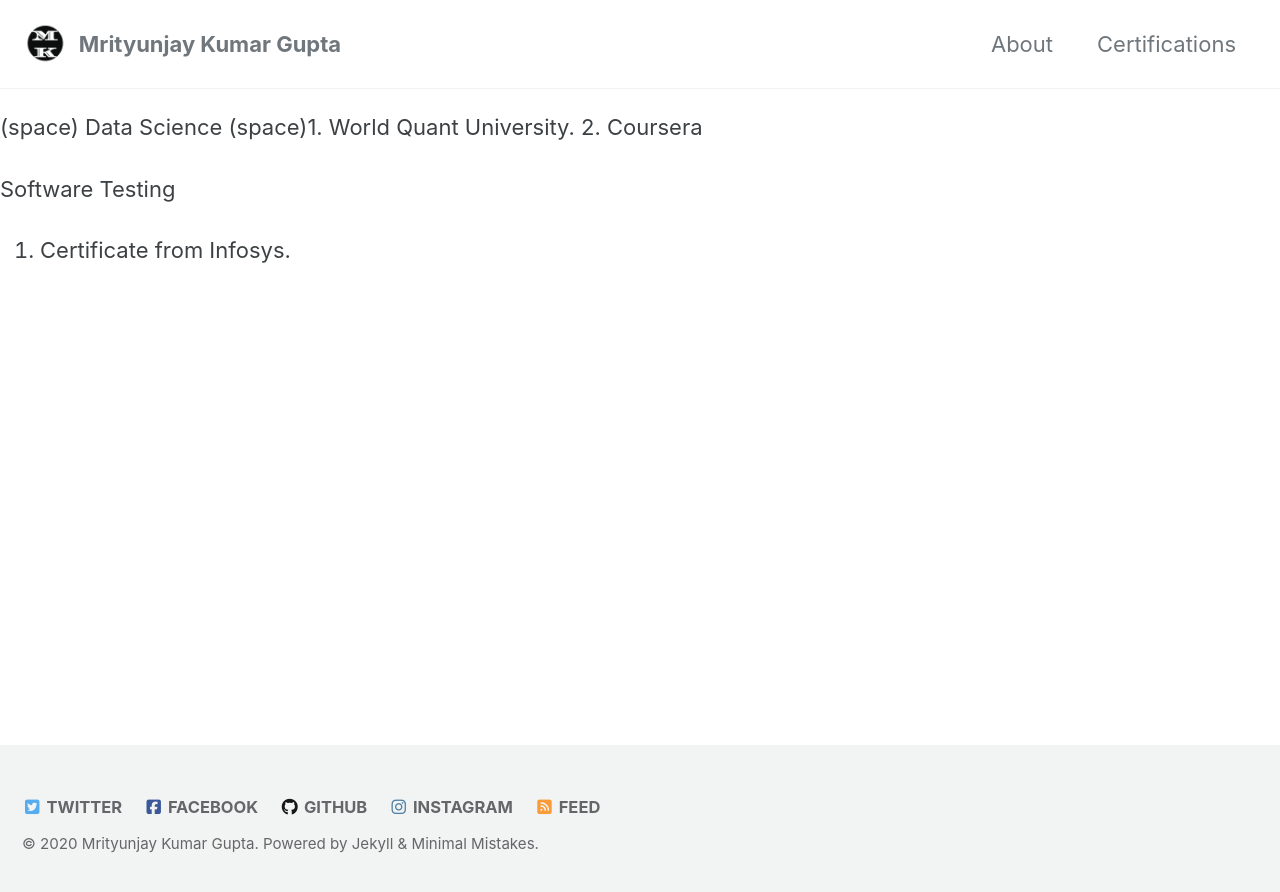
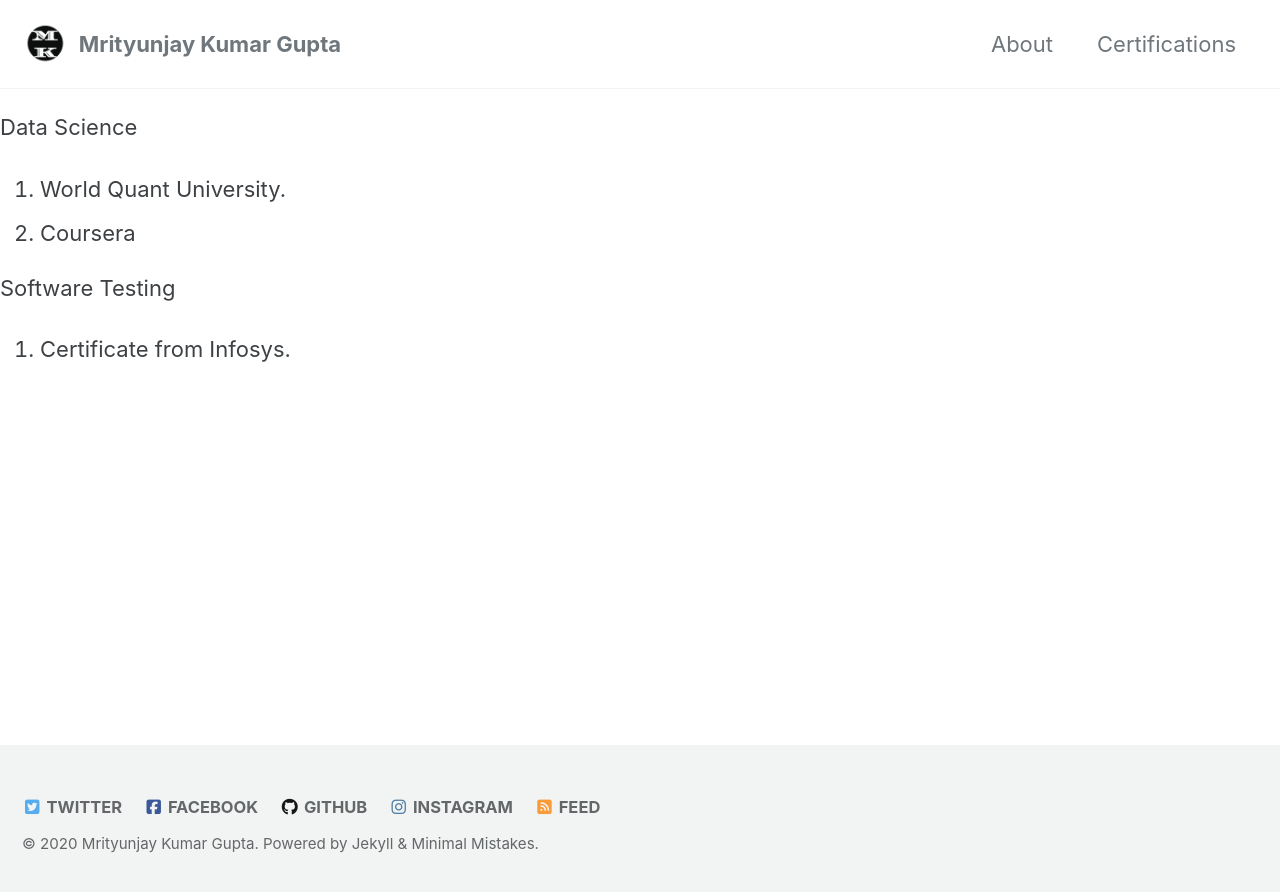
Before and after one commit to jaykumar1046/jaykumar.github.io, a Jekyll site: the page built from _pages/Certifications.md, in a window 1280 px wide. Shown: the top 892 px of the page. Built offline with Jekyll 4.4.1, drawn with Linux system fonts in a browser that asks for light colours; cached includes are drawn as plain includes; nearby versions of some CDN libraries; our own code applies the rules of GitHub Pages for plain Markdown files.

Commit message:
updating cerrtification page

```diff
--- a/_pages/Certifications.md
+++ b/_pages/Certifications.md
@@ -2,12 +2,12 @@
 title: "Certifications"
 permalink: /Certifications/
 header:
-  image: "/images/certificates/certification_banner.jpg"
+  image: "~/images/certificates/certification_banner.jpg"
 ---
 
-(space) Data Science
-  (space)1. World Quant University.
-         2. Coursera
+Data Science
+  1. World Quant University.
+  2. Coursera
 
 Software Testing
   1. Certificate from Infosys.
```
